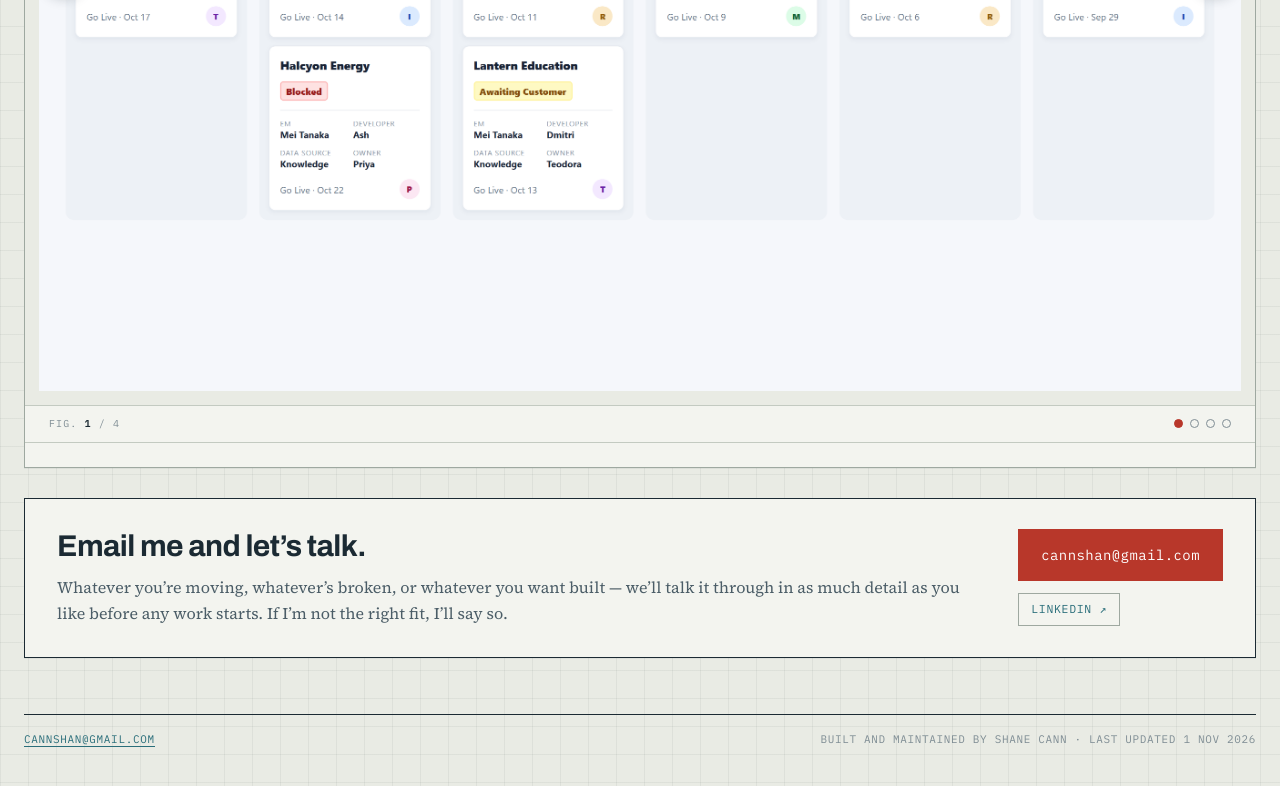
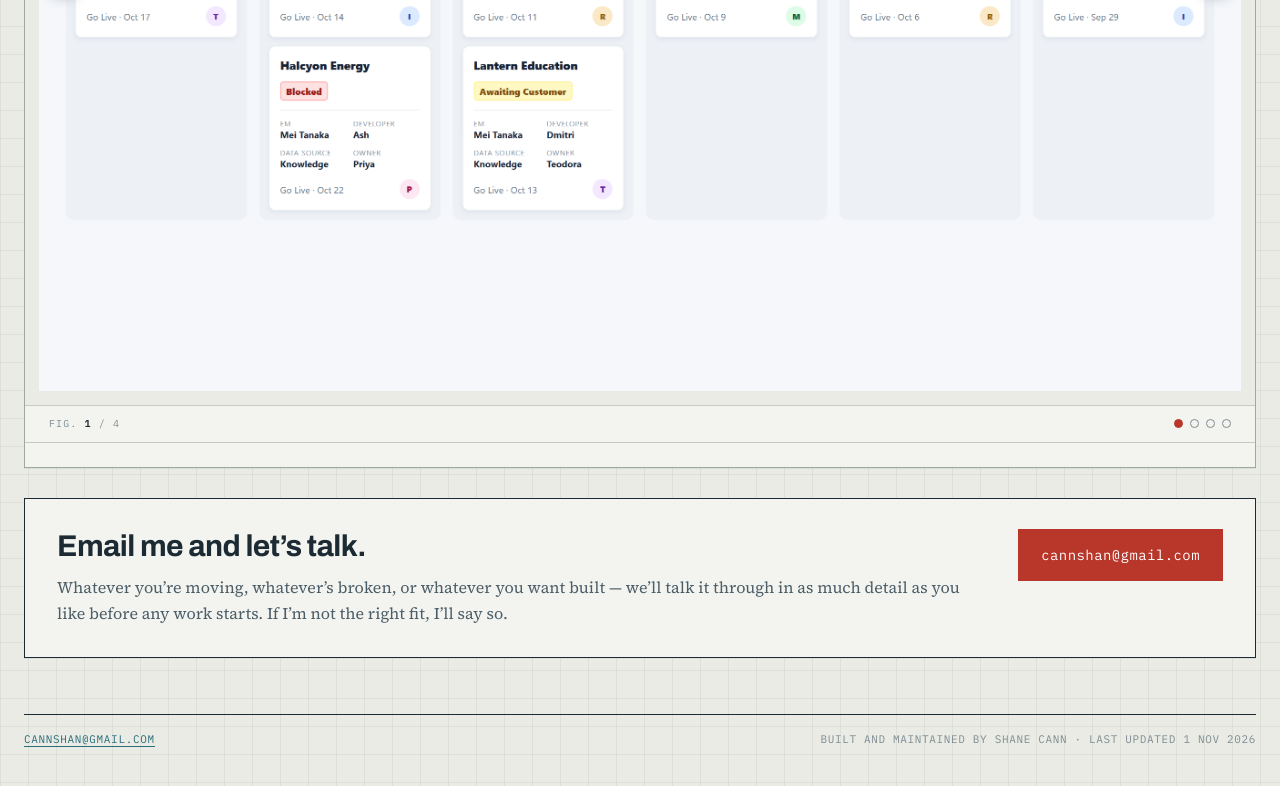
Before and after one commit to cannshan/shanecann-com, a plain HTML site: page index.html in a window 1280 px wide. Shown: the part 1402-2188 px from the top of the page. Drawn offline with Linux system fonts and the light colour scheme.

Commit message:
Remove LinkedIn from the header and the close
Email is the only way in now, which is what the page says it is.
The golink rules and the row that held the link went with it.

Co-Authored-By: Claude Opus 5 <noreply@anthropic.com>

```diff
--- a/index.html
+++ b/index.html
@@ -486,12 +486,6 @@ html{scroll-behavior:smooth;}
 }
 .lede em{color:var(--ink);font-style:italic;}
 .plate-foot{display:flex;flex-wrap:wrap;gap:8px 18px;margin:20px 0 0;}
-.golink{
-  font-family:var(--mono);font-size:11.5px;letter-spacing:.06em;text-transform:uppercase;
-  color:var(--teal);text-decoration:none;border:1px solid var(--rule-strong);padding:6px 12px;
-  transition:border-color .15s ease,color .15s ease;
-}
-.golink:hover{border-color:var(--red);color:var(--red);}
 .plate{padding-bottom:24px;}
 @media (max-width:820px){
   .lede{font-size:16px;}
@@ -515,7 +509,7 @@ html{scroll-behavior:smooth;}
   margin:0 0 12px;max-width:22ch;text-wrap:balance;
 }
 .hire-main p{margin:0;font-size:16px;line-height:1.6;color:var(--ink-2);max-width:none;}
-.hire-links{flex:0 1 auto;display:flex;flex-direction:column;gap:12px;}
+.hire-links{flex:0 1 auto;}
 .hire-primary{
   display:inline-block;background:var(--red);color:#fff;text-decoration:none;
   font-family:var(--mono);font-size:14px;letter-spacing:.03em;
@@ -524,7 +518,6 @@ html{scroll-behavior:smooth;}
 }
 .hire-primary:hover{background:transparent;color:var(--red);}
 .hire-primary:focus-visible{outline:2px solid var(--ink);outline-offset:3px;}
-.hire-secondary{display:flex;flex-wrap:wrap;gap:8px;}
 @media (max-width:620px){
   .hire{padding:22px 20px;gap:22px;}
   .hire-links{width:100%;}
@@ -612,7 +605,6 @@ a:focus-visible{outline:2px solid var(--red);outline-offset:3px;}
         <p class="contact">
           <span><a href="mailto:cannshan@gmail.com">cannshan@gmail.com</a></span>
           <span class="loc">US East Coast</span>
-          <span><a href="https://www.linkedin.com/in/shane-cann/">linkedin.com/in/shane-cann</a></span>
         </p>
       </div>
     </div>
@@ -727,9 +719,6 @@ a:focus-visible{outline:2px solid var(--red);outline-offset:3px;}
     </div>
     <div class="hire-links">
       <a class="hire-primary" href="mailto:cannshan@gmail.com">cannshan@gmail.com</a>
-      <div class="hire-secondary">
-        <a class="golink" href="https://www.linkedin.com/in/shane-cann/">LinkedIn &#8599;</a>
-      </div>
     </div>
   </section>
   <footer>
```
Also changed, not shown: portfolio.html (+1 -12 lines).
